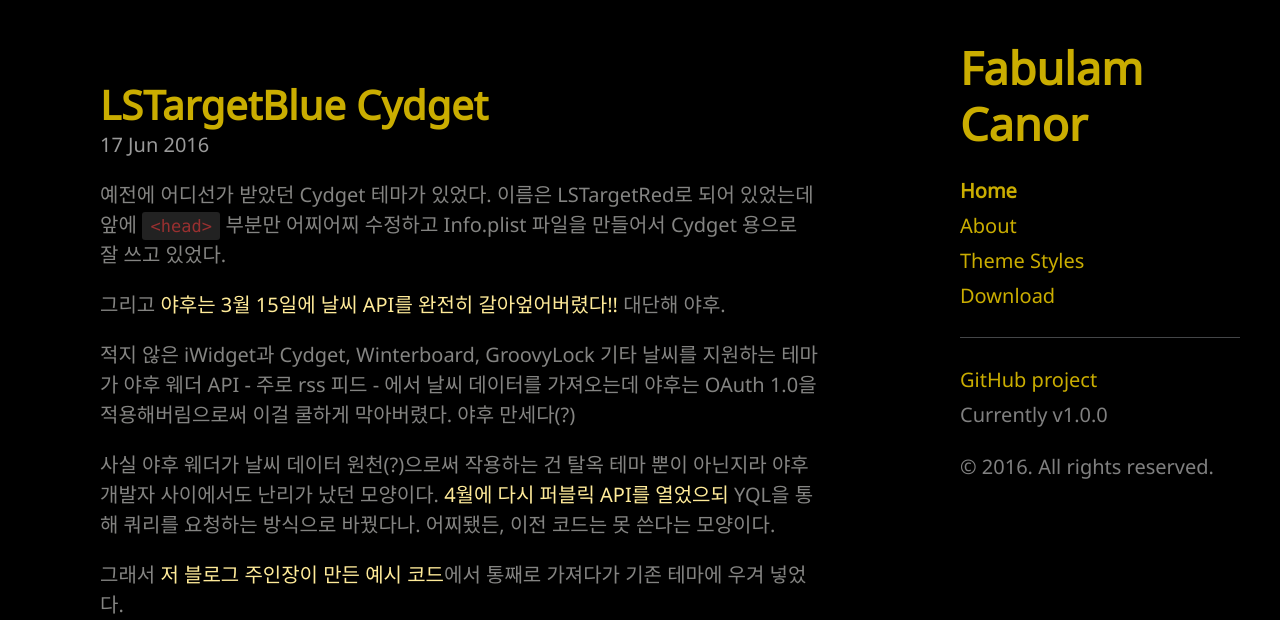
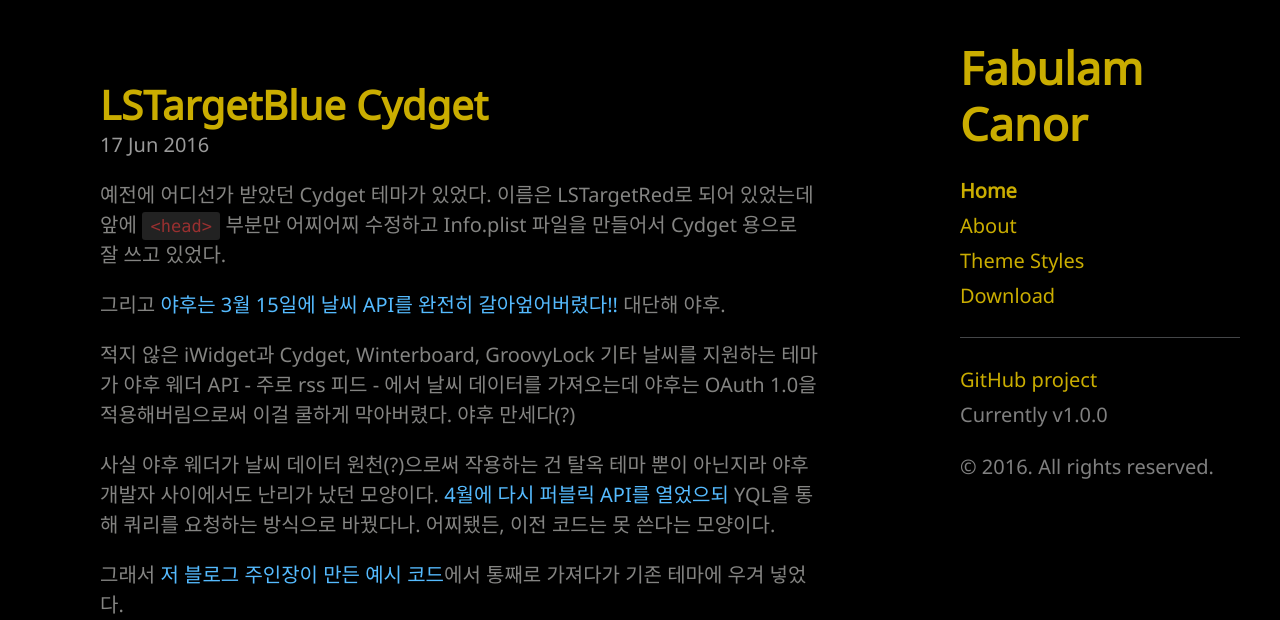
Before and after one commit to Canorus/canorus.github.io, a Jekyll site: the page built from index.html, in a window 1280 px wide and 1400 px high. Shown: the top 620 px of the window. Built offline with Jekyll 4.4.1, drawn with Linux system fonts in a browser that asks for light colours; the list of posts is cut into pages by our own code; grey boxes are pictures that could not be loaded.

Commit message:
Theme modification

```diff
--- a/public/css/blackdoc.css
+++ b/public/css/blackdoc.css
@@ -42,7 +42,7 @@
 
 h1, h2, h3, h4, h5, h6 {
   font-family: 'Noto Sans','EB Garamond', sans-serif;
-  color: #aaa;
+  color: ##2EACFF;
 }
 
 h1 a, h2 a, h3 a, h4 a, h5 a, h6 a {
@@ -54,12 +54,12 @@
 }
 
 a {
-  color: #ffeb99;
+  color: #55bbff;
   transition: color ease 0.3s;
 }
 
 a:hover {
-  color: #caad00;
+  color: #2EACFF;
 }
 
 .btn {
```
